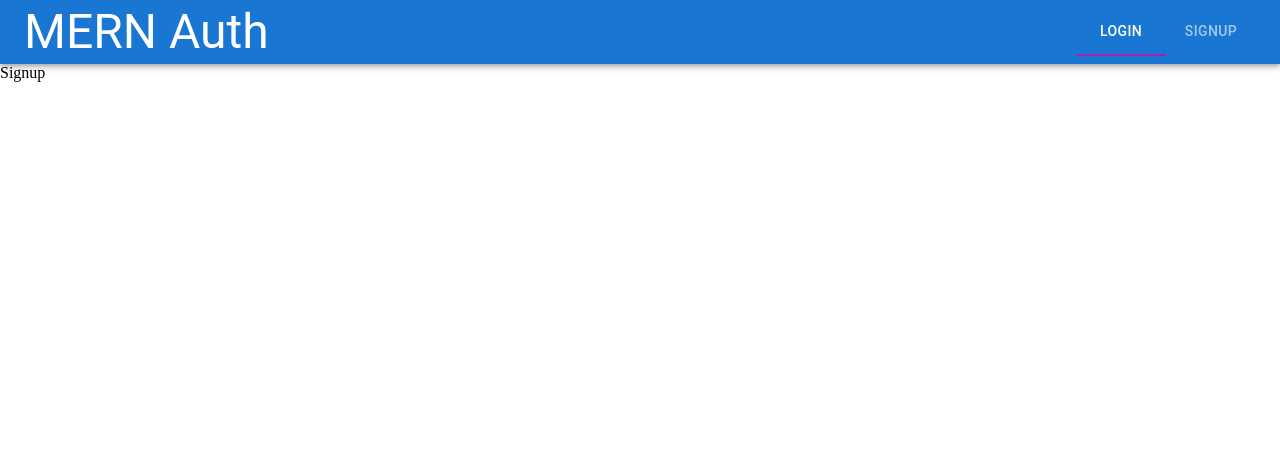
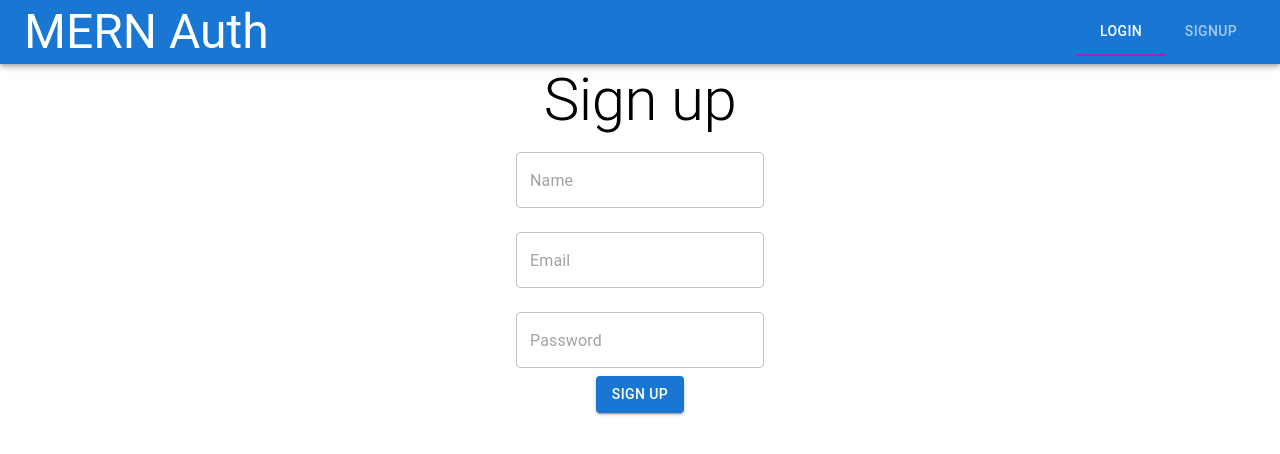
Before and after one commit to OwenLobato/mern_auth, a React (Create React App) app: page /signup in a window 1280 px wide. Shown: the top 454 px of the page. Built offline with nearby package versions, Linux system fonts and the light colour scheme.

Commit message:
Add signup form

```diff
--- a/src/components/Signup.jsx
+++ b/src/components/Signup.jsx
@@ -1,3 +1,71 @@
+import { useState } from 'react';
+import { Box, TextField, Button, Typography } from '@mui/material';
+
 export const Signup = () => {
-  return <div>Signup</div>;
+  const initialInputs = {
+    name: '',
+    email: '',
+    password: '',
+  };
+  const [inputs, setInputs] = useState(initialInputs);
+
+  const handleSubmit = (e) => {
+    e.preventDefault();
+    console.log('INPUTS: ', inputs);
+  };
+
+  const handleChangeInput = (e) => {
+    setInputs((prev) => ({
+      ...prev,
+      [e.target.name]: e.target.value,
+    }));
+  };
+
+  return (
+    <div>
+      <form onSubmit={handleSubmit}>
+        <Box
+          sx={{
+            display: 'flex',
+            flexDirection: 'column',
+            justifyContent: 'center',
+            alignItems: 'center',
+            width: 300,
+            mx: 'auto',
+          }}
+        >
+          <Typography variant='h2'>Sign up</Typography>
+          <TextField
+            name='name'
+            value={inputs.name}
+            onChange={handleChangeInput}
+            margin='normal'
+            variant='outlined'
+            placeholder='Name'
+          />
+          <TextField
+            name='email'
+            value={inputs.email}
+            onChange={handleChangeInput}
+            margin='normal'
+            variant='outlined'
+            placeholder='Email'
+            type='email'
+          />
+          <TextField
+            name='password'
+            value={inputs.password}
+            onChange={handleChangeInput}
+            margin='normal'
+            variant='outlined'
+            placeholder='Password'
+            type='password'
+          />
+          <Button variant='contained' type='submit'>
+            Sign up
+          </Button>
+        </Box>
+      </form>
+    </div>
+  );
 };
```
